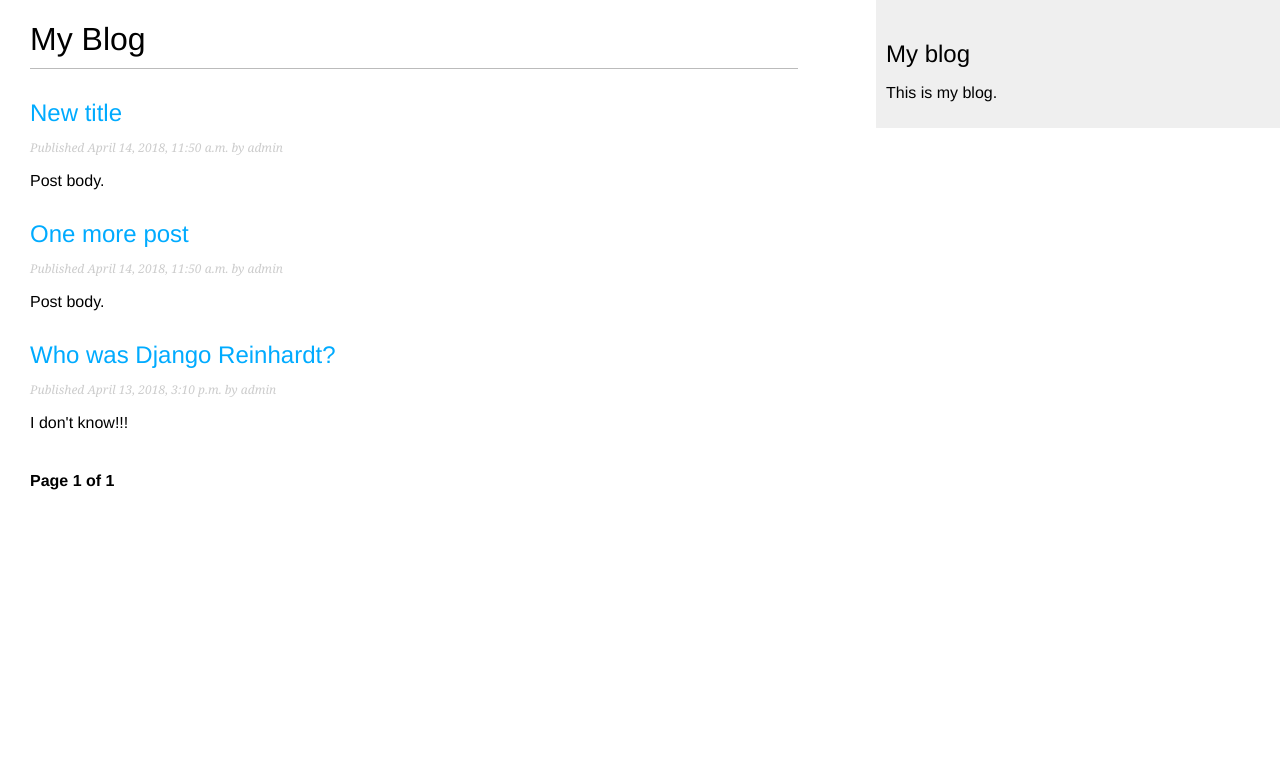
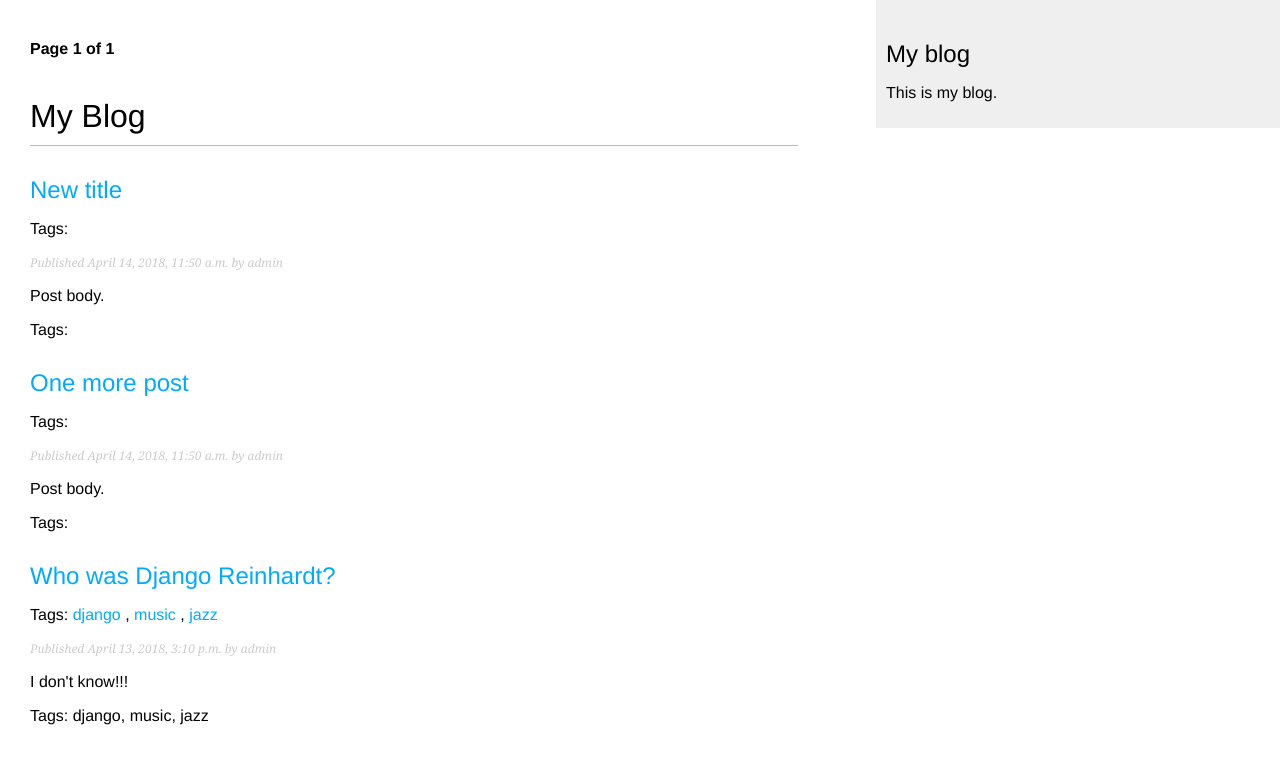
Before and after one commit to awesome-archive/web-related, a Django app: page /blog/ in a window 1280 px wide. Shown: the top 764 px of the page. Run offline with Django 3.2, Linux system fonts and the light colour scheme; data comes from the database, SQL or seed files in the repository; both versions use the stored data as it was after the commit; parts of the project's set-up code (start-up, migrations or seed data) failed here and were passed over.

Commit message:
adding tagging functionality, retrieving posts by similarity

```diff
--- a/mysite/blog/models.py
+++ b/mysite/blog/models.py
@@ -2,6 +2,7 @@ from django.db import models
 from django.utils import timezone
 from django.contrib.auth.models import User
 from django.urls import reverse
+from taggit.managers import TaggableManager
 
 
 class PublishedManager(models.Manager):
@@ -27,6 +28,7 @@ class Post(models.Model):
                               default='draft')
     objects = models.Manager()
     published_objects = PublishedManager()
+    tags = TaggableManager()
 
     class Meta:
         ordering = ('-publish',)
--- a/mysite/blog/templates/blog/post/list.html
+++ b/mysite/blog/templates/blog/post/list.html
@@ -1,19 +1,35 @@
 {% extends "blog/base.html" %}
 
 {% block title %}My Blog{% endblock %}
+{% block content %}
 
-{% block content %}
+    {% include "pagination.html" with page=posts %}
+
     <h1>My Blog</h1>
+
+    {% if tag %}
+        <h2>Posts tagged with "{{ tag.name }}"</h2>
+    {% endif %}
+
     {% for post in posts %}
         <h2>
-            <a href="{{ post.get_absolute_url }}">
-                {{ post.title }}
-            </a>
+            <a href="{{ post.get_absolute_url }}">{{ post.title }}</a>
         </h2>
+        <p class="tags">
+            Tags:
+            {% for tag in post.tags.all %}
+                <a href="{% url "blog:post_list_by_tag" tag.slug %}">
+                    {{ tag.name }}
+                </a>
+                {% if not forloop.last %}, {% endif %}
+            {% endfor %}
+        </p>
+
         <p class="date">
             Published {{ post.publish }} by {{ post.author }}
         </p>
         {{ post.body|truncatewords:30|linebreaks }}
+        <p class="tags">Tags: {{ post.tags.all|join:", "}}</p>
+
     {% endfor %}
-    {% include "pagination.html" with page=posts %}
 {% endblock %}
--- a/mysite/blog/urls.py
+++ b/mysite/blog/urls.py
@@ -5,7 +5,8 @@ app_name = 'blog'
 urlpatterns = [
     # post views
     path('', views.post_list, name='post_list'),
-    path('', views.PostListView.as_view(), name='post_list'),
+    # path('', views.PostListView.as_view(), name='post_list'),
+    path('tag/<slug:tag_slug>/', views.post_list, name='post_list_by_tag'),
     path('<int:year>/<int:month>/<int:day>/<slug:post>/', views.post_detail, name='post_detail'),
     path('<int:post_id>/', views.post_share, name='post_share'),
     # path('<int:year>/<int:month>/<int:day>/', views.post_detail, name='post_detail'),
--- a/mysite/blog/views.py
+++ b/mysite/blog/views.py
@@ -4,6 +4,8 @@ from django.core.paginator import Paginator, EmptyPage, PageNotAnInteger
 from django.views.generic import ListView
 from .forms import EmailPostForm, CommentForm
 from django.core.mail import send_mail
+from taggit.models import Tag
+from django.db.models import Count
 
 
 class PostListView(ListView):
@@ -13,8 +15,14 @@ class PostListView(ListView):
     template_name = 'blog/post/list.html'
 
 
-def post_list(request):
+def post_list(request, tag_slug=None):
     object_list = Post.objects.all()
+    tag = None
+
+    if tag_slug:
+        tag = get_object_or_404(Tag, slug=tag_slug)
+        object_list = object_list.filter(tags__in=[tag])
+
     paginator = Paginator(object_list, 3)
     page = request.GET.get('page')
     try:
@@ -23,7 +31,7 @@ def post_list(request):
         posts = paginator.page(1)
     except EmptyPage:
         posts = paginator.page(paginator.num_pages)
-    return render(request, 'blog/post/list.html', {'page': page, 'posts': posts})
+    return render(request, 'blog/post/list.html', {'page': page, 'posts': posts, 'tag': tag})
 
 
 def post_detail(request, year, month, day, post):
@@ -48,9 +56,15 @@ def post_detail(request, year, month, day, post):
             new_comment.save()
     else:
         comment_form = CommentForm()
+
+    # List of similar posts
+    post_tags_ids = post.tags.values_list('id', flat=True)
+    similar_posts = Post.published_objects.filter(tags__in=post_tags_ids).exclude(id=post.id)
+    similar_posts = similar_posts.annotate(same_tags=Count('tags')).order_by('-same_tags', '-publish')[:4]
     return render(request, 'blog/post/detail.html', {'post': post,
                                                      'comments': comments,
-                                                     'comment_form': comment_form})
+                                                     'comment_form': comment_form,
+                                                     'similar_posts': similar_posts})
 
 
 def post_share(request, post_id):
--- a/mysite/mysite/settings.py
+++ b/mysite/mysite/settings.py
@@ -38,6 +38,7 @@ INSTALLED_APPS = [
     'django.contrib.messages',
     'django.contrib.staticfiles',
     'blog',
+    'taggit',
 ]
 
 MIDDLEWARE = [
```
Also changed, not shown: mysite/blog/templates/blog/post/detail.html (+8 -0 lines), mysite/blog/migrations/0003_post_tags.py (added), mysite/db.sqlite3.
